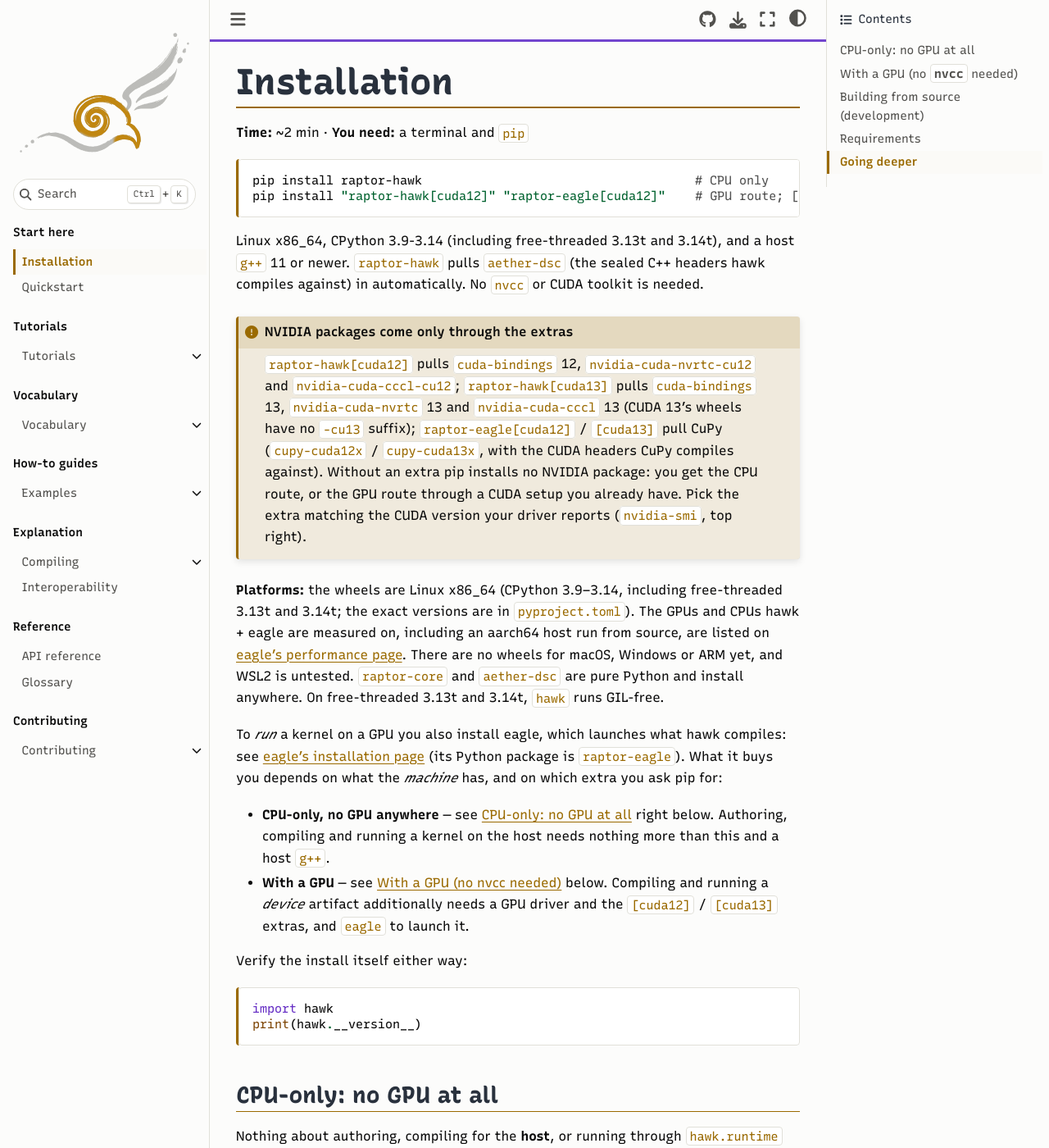
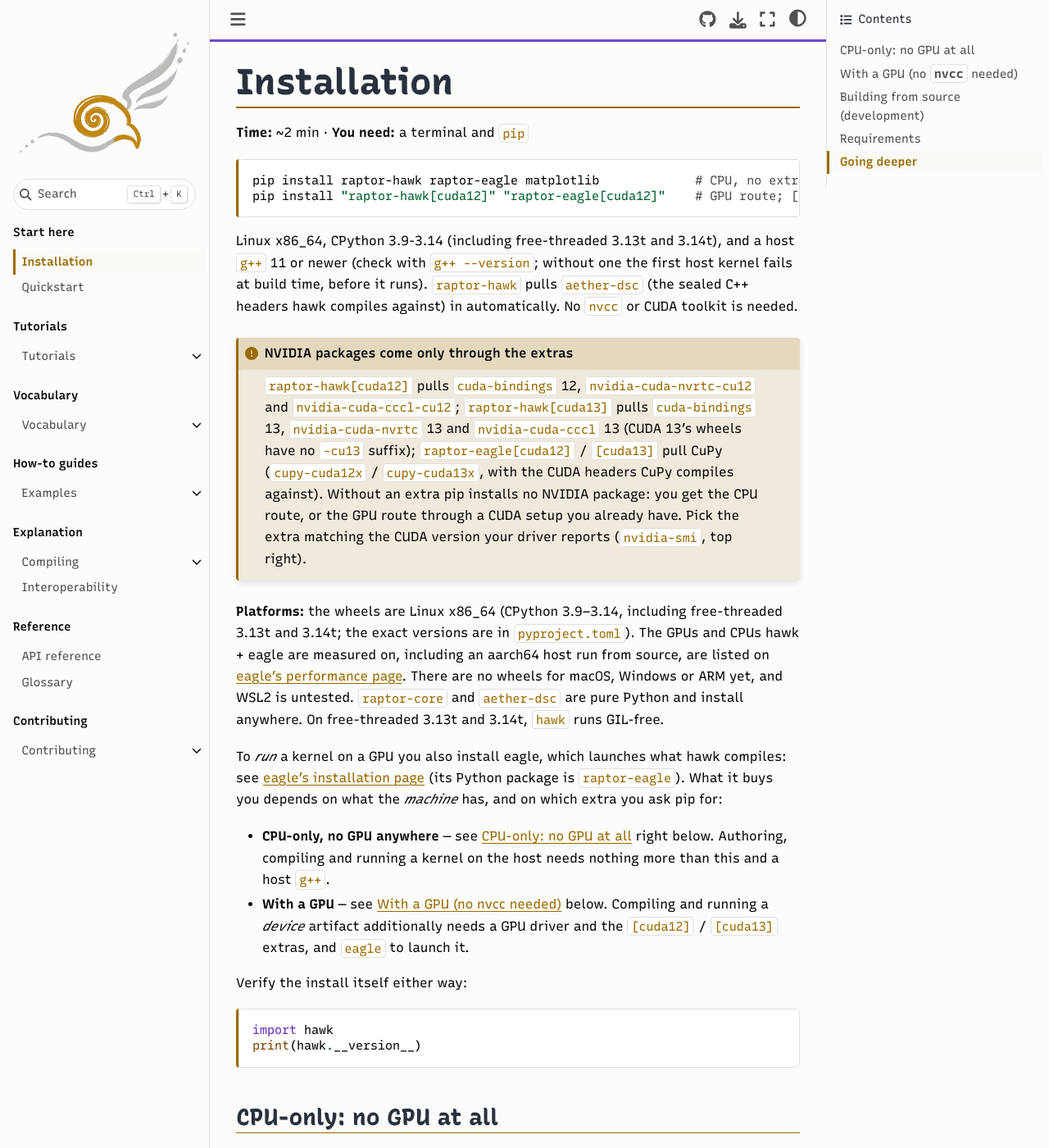
Before and after one commit to amasat01/hawk, a Sphinx documentation site: the page built from docs/content/installation.md, in a window 1280 px wide and 1400 px high. Shown: the whole window at 82% size. Built offline with Sphinx 7.4.7 and the Sphinx Book theme 1.1.4, drawn with Linux system fonts in a browser that asks for light colours; some of the changed text lies outside the part shown.

Commit message:
The install pages show the CPU line that runs the tutorials, check for g++, and keep the verification note in a dropdown; the interop page marks the launch-it-yourself section as advanced; wide tables and code scroll inside their box

````diff
--- /dev/null
+++ b/docs/_static/fit-narrow.css
@@ -0,0 +1,5 @@
+/* Narrow screens: code blocks and wide tables scroll inside their own box; the page never scrolls sideways. */
+.bd-article pre,
+.bd-article div.highlight { max-width: 100%; overflow-x: auto; }
+.bd-article table.table,
+.bd-article table.docutils { display: block; max-width: 100%; overflow-x: auto; }
--- a/docs/conf.py
+++ b/docs/conf.py
@@ -135,7 +135,7 @@
 # raptor-tokens.css (kit) -> site-accent.css (this site's --accent) ->
 # raptor-theme.css (shared skin, derives everything from --accent) ->
 # raptor-reveal.css (kit).
-html_css_files = ["raptor-tokens.css", "site-accent.css", "raptor-theme.css", "raptor-reveal.css"]
+html_css_files = ["raptor-tokens.css", "site-accent.css", "raptor-theme.css", "raptor-reveal.css", "fit-narrow.css"]
 
 # The family visuals (map, radar, rosette, bars): a bundle vendored from the landing site by its
 # sync_family_visuals.py, with LOCK.json. assets.json names the stylesheet and scripts to load.
--- a/docs/content/installation.md
+++ b/docs/content/installation.md
@@ -3,11 +3,11 @@
 **Time:** ~2 min &middot; **You need:** a terminal and `pip`
 
 ```bash
-pip install raptor-hawk                                     # CPU only
+pip install raptor-hawk raptor-eagle matplotlib             # CPU, no extras (eagle and matplotlib: the tutorials import them)
 pip install "raptor-hawk[cuda12]" "raptor-eagle[cuda12]"    # GPU route; [cuda13] on both for CUDA 13
 ```
 
-Linux x86_64, CPython 3.9-3.14 (including free-threaded 3.13t and 3.14t), and a host `g++` 11 or newer. `raptor-hawk` pulls
+Linux x86_64, CPython 3.9-3.14 (including free-threaded 3.13t and 3.14t), and a host `g++` 11 or newer (check with `g++ --version`; without one the first host kernel fails at build time, before it runs). `raptor-hawk` pulls
 `aether-dsc` (the sealed C++ headers hawk compiles against) in automatically. No
 `nvcc` or CUDA toolkit is needed.
 
@@ -54,6 +54,7 @@
 — no `eagle` import anywhere on that path, exactly as
 [Your first kernel](tutorials/01_your_first_kernel)'s host cell shows.
 
+```{dropdown} How the CPU route was verified
 Verified: a clean venv built from this project's own wheels
 (`raptor-hawk`, `aether-dsc`, `numpy`; `eagle` and `cupy` not installed),
 run with `$PATH` stripped to the system's own `/usr/bin:/bin` (no `nvcc`,
@@ -62,6 +63,7 @@
 and ran, computing the right answer, with `eagle` and `cupy` both absent
 and unneeded. The GPU route below is for compiling and *running* a device
 artifact; it changes nothing about this one.
+```
 
 (with-a-gpu)=
 ## With a GPU (no `nvcc` needed)
--- a/docs/perf_claims.json
+++ b/docs/perf_claims.json
@@ -27,5 +27,5 @@
     "spec card=rk4cpu dev=amd-epyc-9b45 field=cpu.logical_cpus": "16",
     "wall card=rk4cpu dev=amd-epyc-9b45 arm=eagle_term8 n=1000000 dist=spread steps=1000": "142 ms"
   },
-  "hero": "hawk + eagle (`eagle.simulate`) integrates 1,000,000 RK4 oscillators, each stopping at its own step, in 613 µs on a NVIDIA H100 80GB HBM3 (199 µs for 100,000), 2.5×–600× faster than NVIDIA Warp (2.5×), JAX (76×), CuPy (600×), PyTorch with torch.compile (130×) at N = 1,000,000 (1.1×–1700× at N = 100,000), in 40 MiB of GPU memory"
+  "hero": "hawk + eagle (`eagle.simulate`) integrates 1,000,000 RK4 oscillators, each stopping at its own step, in 613 µs on an NVIDIA H100 80GB HBM3 (199 µs for 100,000), 2.5×–600× faster than NVIDIA Warp (2.5×), JAX (76×), CuPy (600×), PyTorch with torch.compile (130×) at N = 1,000,000 (1.1×–1700× at N = 100,000), in 40 MiB of GPU memory"
 }
````
Also changed, not shown: README.md (+6 -4 lines), docs/content/interop.md (+3 -1 lines), docs/content/quickstart.md (+1 -1 lines).
